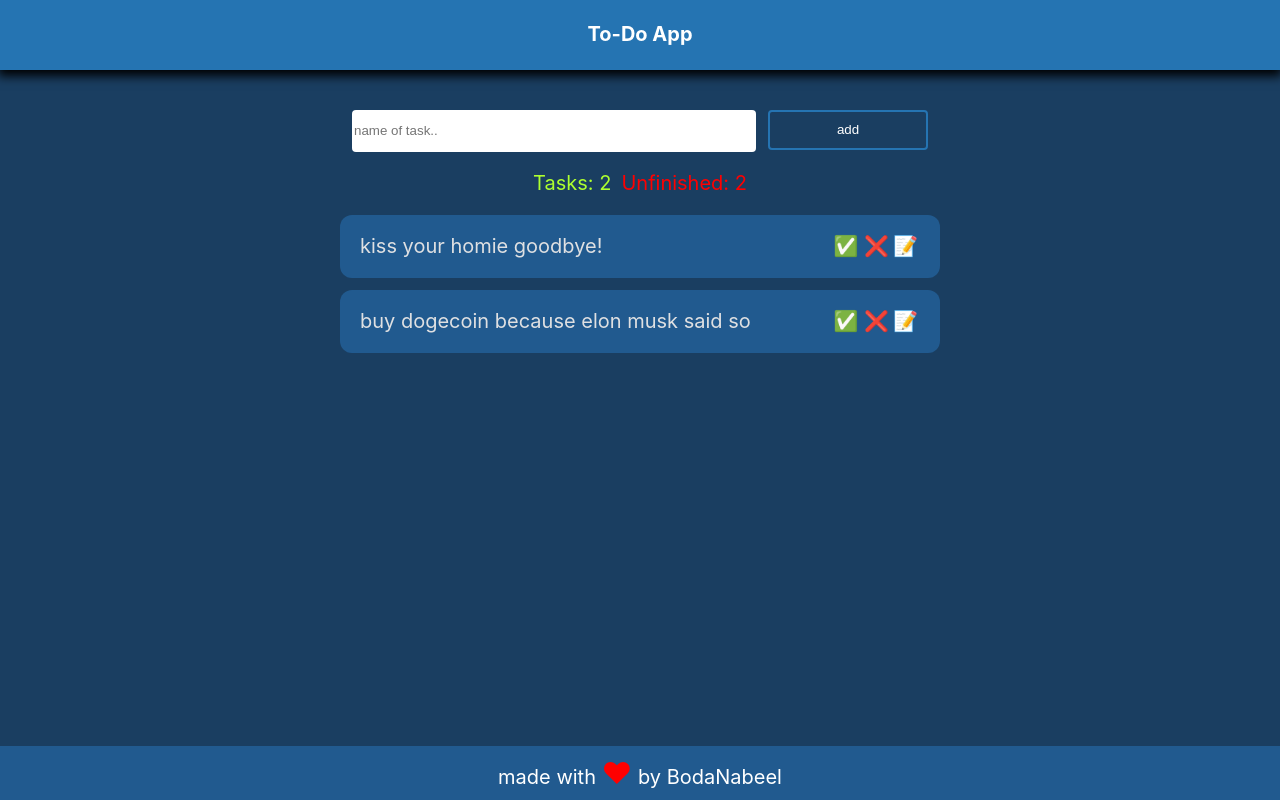
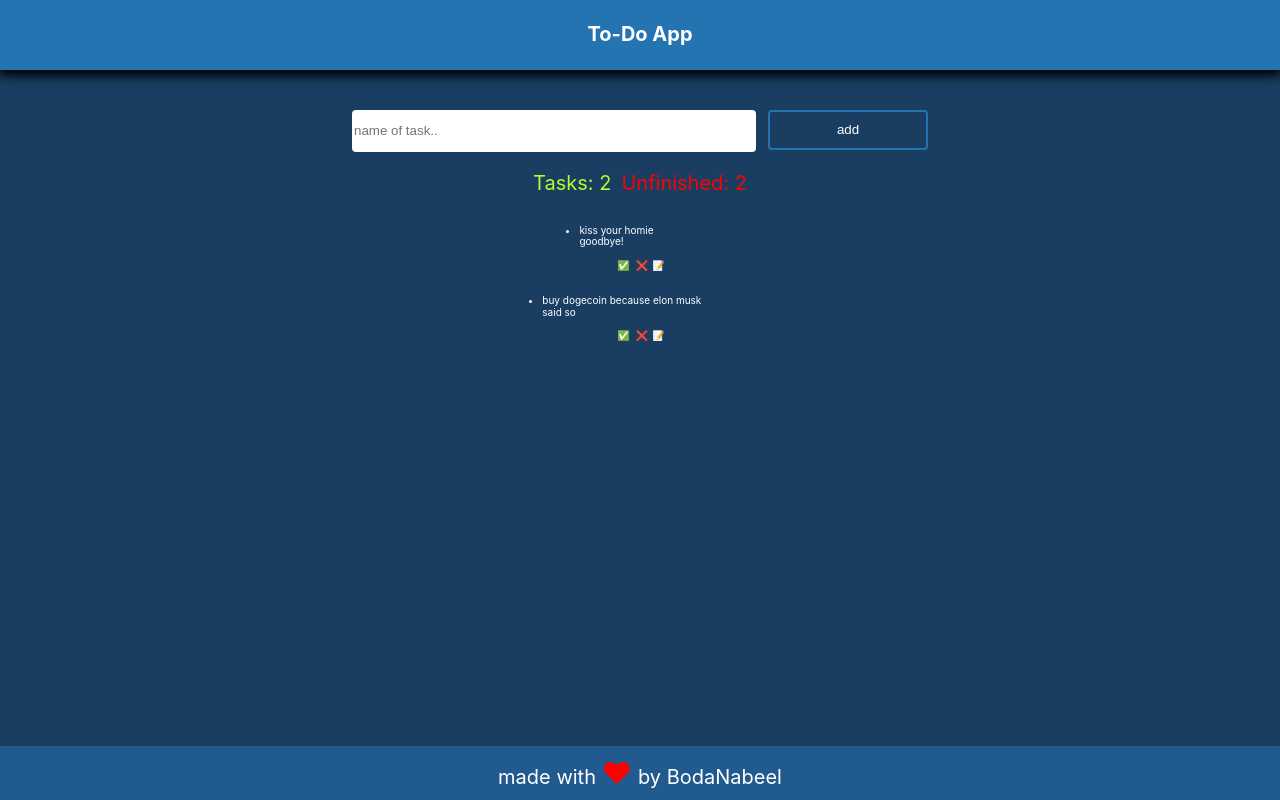
Before and after one commit to BodaNabeel/todo-app-react, a React (Create React App) app: page / in a window 1280 px wide. Built offline with nearby package versions, Linux system fonts and the light colour scheme.

Commit message:
changes margin since error in netlify

```diff
--- a/src/index.css
+++ b/src/index.css
@@ -1,6 +1,6 @@
 *,
 ** {
-  margin: 0;
+  /* margin: 0; */
   box-sizing: border-box;
 }
 html {
@@ -74,14 +74,13 @@ ul {
 
   margin: 0 auto;
 }
-li {
+.list {
   background-color: #215a8f;
   font-size: 2rem;
   color: #dfe0e2;
   list-style: none;
   width: 70%;
   padding: 0 2rem;
-  height: 2rem;
   border-radius: 1.2rem;
   height: max-content;
 
@@ -93,7 +92,6 @@ li {
   max-width: 85%;
 }
 .task-input {
-  /* box-sizing: border-box; */
   background-color: transparent;
   color: #dfe0e2;
   font-size: 2rem;
```
